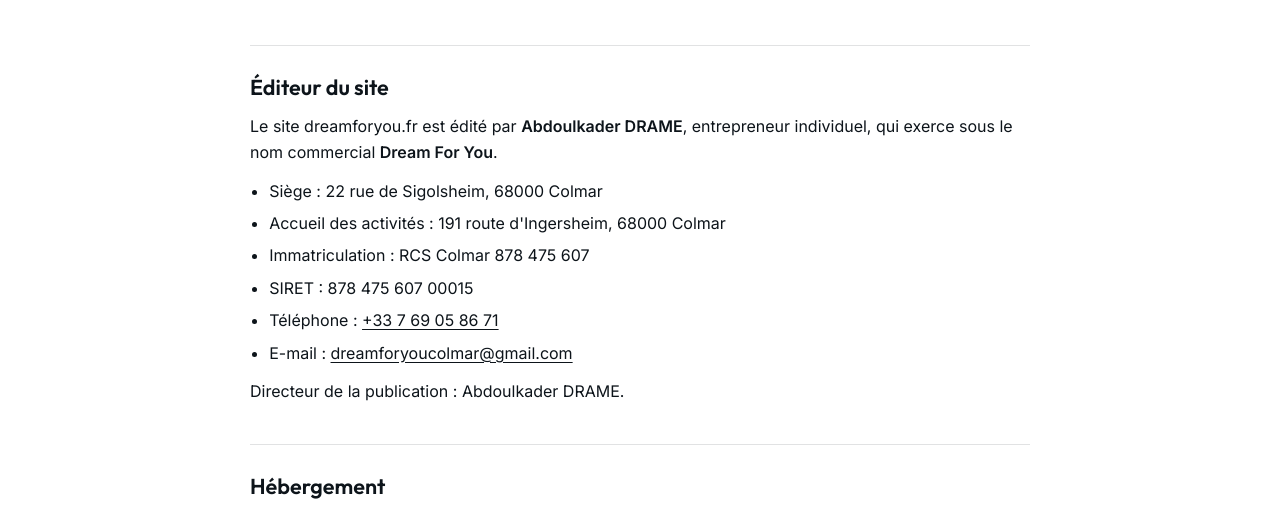
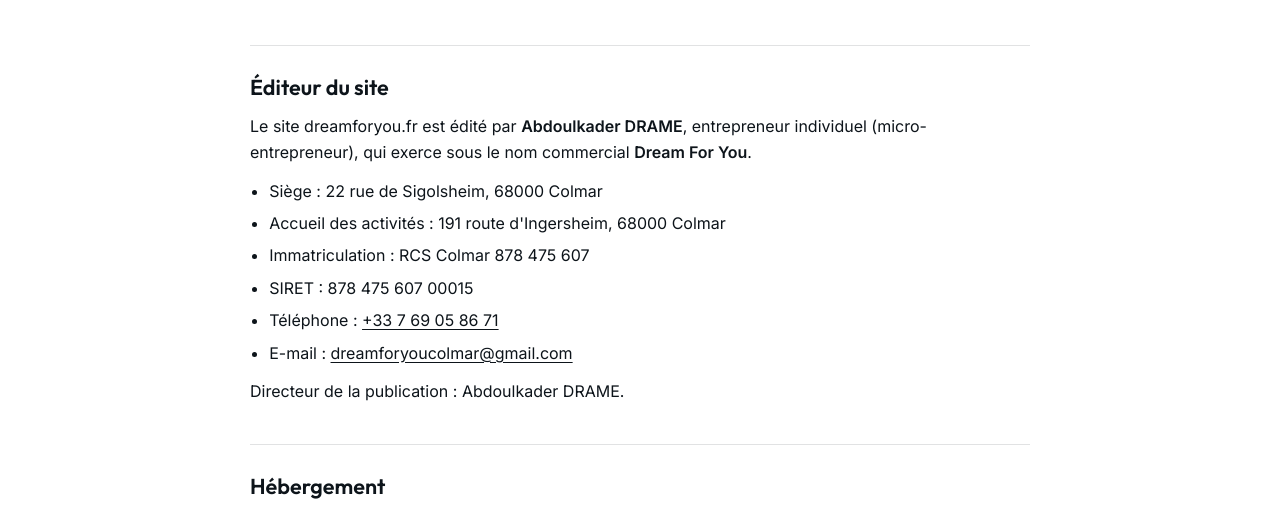
Before and after one commit to anasdine/dreamforyou.fr, a plain HTML site: page mentions-legales.html in a window 1280 px wide. Shown: the part 292-800 px from the top of the page. Drawn offline with Linux system fonts and the light colour scheme.

Commit message:
Mentions légales : micro-entrepreneur

```diff
--- a/mentions-legales.html
+++ b/mentions-legales.html
@@ -54,7 +54,7 @@ footer .wrap{display:flex;justify-content:space-between;gap:12px;flex-wrap:wrap}
 
   <section>
     <h2>Éditeur du site</h2>
-    <p>Le site dreamforyou.fr est édité par <strong>Abdoulkader DRAME</strong>, entrepreneur individuel, qui exerce sous le nom commercial <strong>Dream For You</strong>.</p>
+    <p>Le site dreamforyou.fr est édité par <strong>Abdoulkader DRAME</strong>, entrepreneur individuel (micro-entrepreneur), qui exerce sous le nom commercial <strong>Dream For You</strong>.</p>
     <ul>
       <li>Siège : 22 rue de Sigolsheim, 68000 Colmar</li>
       <li>Accueil des activités : 191 route d'Ingersheim, 68000 Colmar</li>
```
